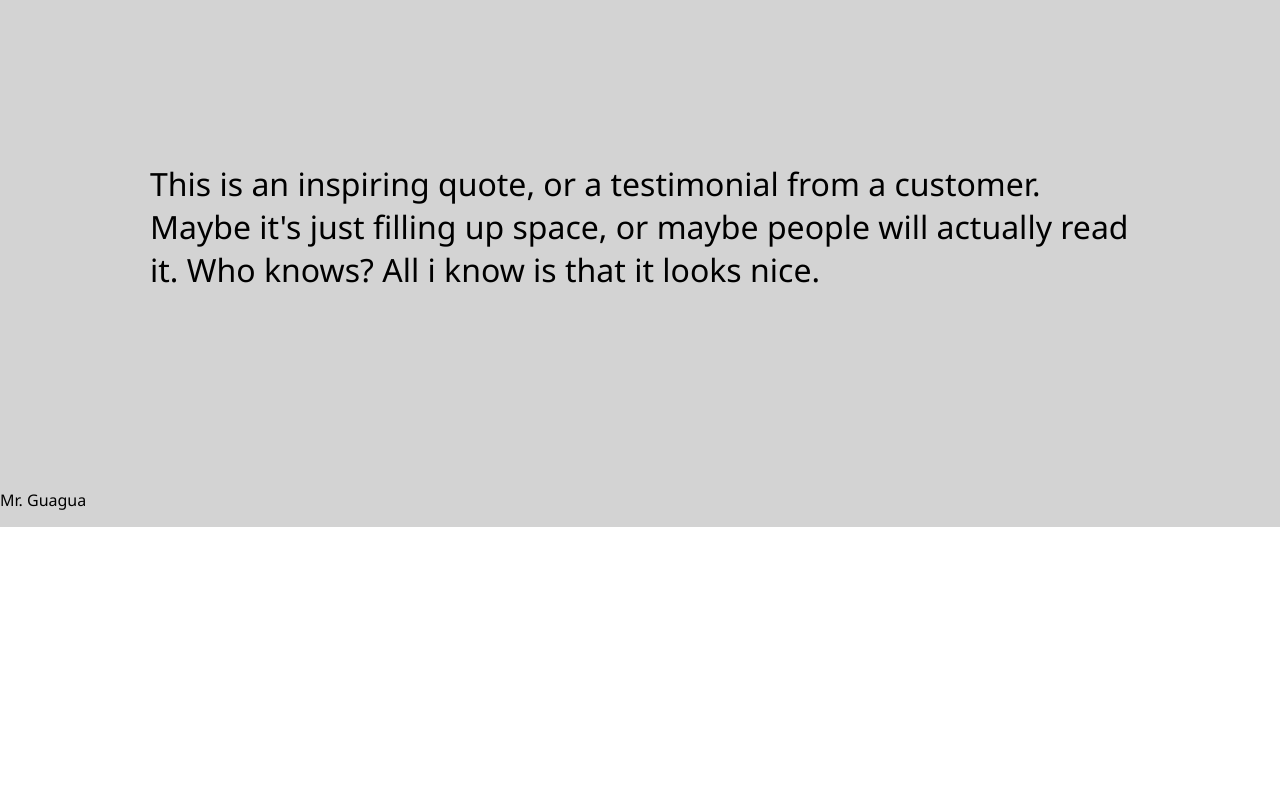
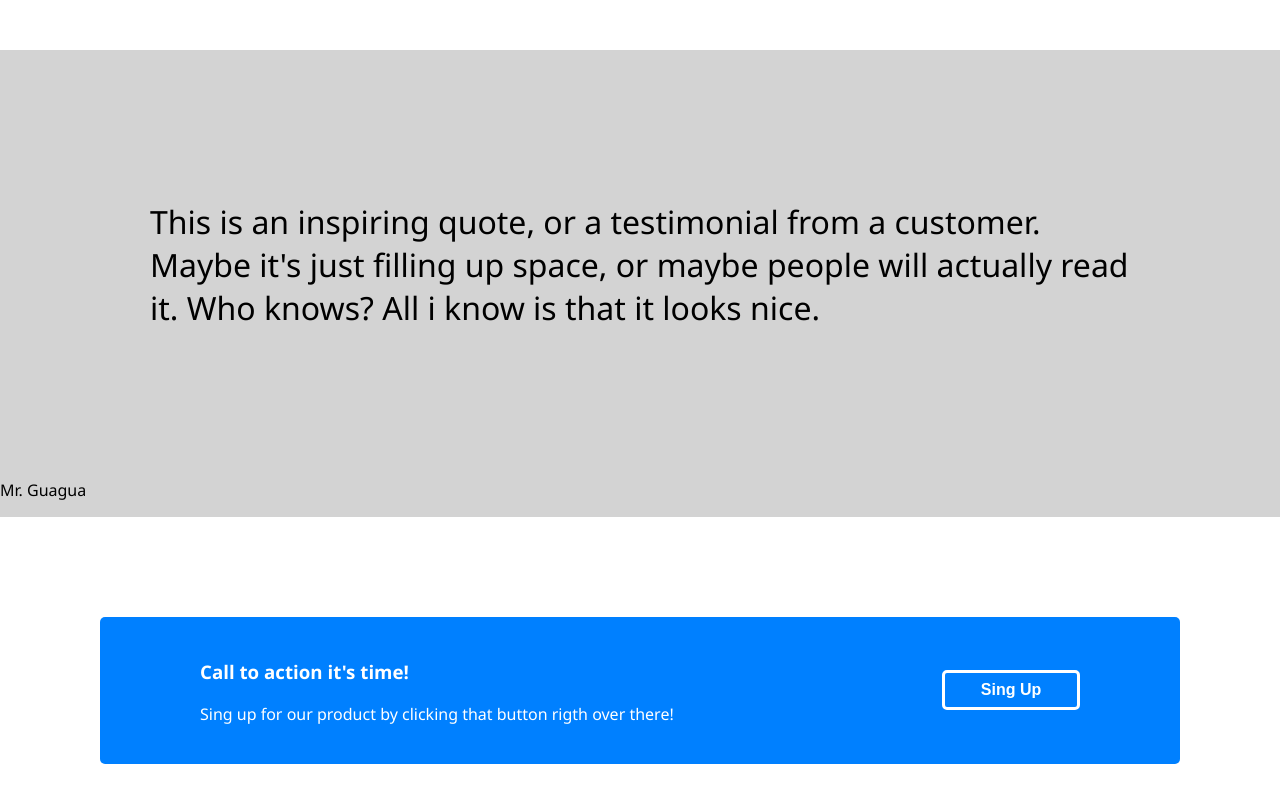
Before and after one commit to humbertodimablo/Talking-Plants-, a plain HTML site: page index.html in a window 1280 px wide. Shown: the part 900-1702 px from the top of the page. Before the commit the page ends 1427 px from the top, so only its background shows below. Drawn offline with Linux system fonts and the light colour scheme.

Commit message:
container4

```diff
--- a/index.css
+++ b/index.css
@@ -20,6 +20,17 @@ body {
     padding-top: 10px;
 
  }
+
+
+ h4 {
+    display: flex;
+    margin: 0;
+    padding: 0;
+ }
+
+ h1{
+    font-size: 48px;
+}
 .links {
     display: flex;
     gap: 1rem;
@@ -54,6 +65,7 @@ a {
 .container2 {
    flex-direction: column;
 display: flex;
+padding-bottom: 70px;
 }
 
 .top2 {
@@ -93,26 +105,6 @@ display: flex;
 
 }
 
-.author {
-    display: flex;
-
-}
-
-.container4 {
-    display: flex;
-    margin: 20px;
-
-}
-
-h1{
-    font-size: 48px;
-}
-
- h4 {
-    display: flex;
-    margin: 0;
-    padding: 0;
- }
 
  button {
     border: solid #0080ff;
@@ -130,3 +122,30 @@ h1{
     background-color: #0080ffd2;
 
  }
+
+ .container4 {
+    display: flex;
+    justify-content: center;
+    margin: 100px;
+ }
+
+ .box1 {
+    display: flex;
+    gap:40px;
+    background-color: #0080ff;
+    color: white;
+    border-radius: 5px;
+    width: 1024px;
+    height: 147px;
+    align-items: center;
+    padding-left: 100px;
+    padding-right: 100px;
+    justify-content: space-between;
+ }
+
+
+
+
+ .container4 button {
+    border: solid white;
+ }
--- a/index.html
+++ b/index.html
@@ -49,28 +49,32 @@
         <div class="fotos">
 
             <div>
-        <img src="https://images.pexels.com/photos/16541441/pexels-photo-16541441/free-photo-of-mar-playa-vacaciones-gente.jpeg?auto=compress&cs=tinysrgb&w=800&lazy=load" width="168px" height="160px">
+                <img src="https://images.pexels.com/photos/16541441/pexels-photo-16541441/free-photo-of-mar-playa-vacaciones-gente.jpeg?auto=compress&cs=tinysrgb&w=800&lazy=load"
+                    width="168px" height="160px">
                 <p>this is some subtext<br>
                     under an ilustration<br>
                     or image
                 </p>
             </div>
             <div>
-        <img  src="https://images.pexels.com/photos/27978911/pexels-photo-27978911/free-photo-of-paisaje-naturaleza-rocas-montana.jpeg?auto=compress&cs=tinysrgb&w=800&lazy=load" width="168px" height="160px">
+                <img src="https://images.pexels.com/photos/27978911/pexels-photo-27978911/free-photo-of-paisaje-naturaleza-rocas-montana.jpeg?auto=compress&cs=tinysrgb&w=800&lazy=load"
+                    width="168px" height="160px">
                 <p>this is some subtext<br>
                     under an ilustration<br>
                     or image
                 </p>
             </div>
             <div>
-        <img src="https://images.pexels.com/photos/27675493/pexels-photo-27675493/free-photo-of-mar-ciudad-puesta-de-sol-playa.jpeg?auto=compress&cs=tinysrgb&w=800&lazy=load" width="168px" height="160px">
+                <img src="https://images.pexels.com/photos/27675493/pexels-photo-27675493/free-photo-of-mar-ciudad-puesta-de-sol-playa.jpeg?auto=compress&cs=tinysrgb&w=800&lazy=load"
+                    width="168px" height="160px">
                 <p>this is some subtext<br>
                     under an ilustration<br>
                     or image
                 </p>
             </div>
             <div>
-        <img  src="https://images.pexels.com/photos/27245748/pexels-photo-27245748/free-photo-of-paisaje-montanas-naturaleza-niebla.jpeg?auto=compress&cs=tinysrgb&w=800&lazy=load" width="168px" height="160px">
+                <img src="https://images.pexels.com/photos/27245748/pexels-photo-27245748/free-photo-of-paisaje-montanas-naturaleza-niebla.jpeg?auto=compress&cs=tinysrgb&w=800&lazy=load"
+                    width="168px" height="160px">
                 <p>this is some subtext<br>
                     under an ilustration<br>
                     or image
@@ -82,24 +86,22 @@
 
     <div class="container3">
 
-<div class="text3">
-        <p> This is an inspiring quote, or a testimonial from a customer. Maybe it's just filling up space, or maybe
+        <p class="text3"> This is an inspiring quote, or a testimonial from a customer. Maybe it's just filling up
+            space, or maybe
             people will actually read it. Who knows? All i know is that it looks nice. </p>
-        </div>
-
-        <div class="author">
-            <p>Mr. Guagua</p>
-        </div>
+        <p class="author">Mr. Guagua</p>
 
     </div>
 
-    <!-- <div class="container4">
+    <div class="container4">
 
-         <div class="singup">
-            <p> Call to action it's time!</p>
-            <p>Sing up for our product by clicking that button rigth over there!</p>
+         <div class="box1">
+            <div class="boxtext">
+            <h3> Call to action it's time!</h3>
+            <p class="p1">Sing up for our product by clicking that button rigth over there!</p>
+        </div>
             <button> Sing Up</button>
-        </div> -->
+        </div>
     </div>
 </body>
 
```
Lines whose indentation alone changed are shown as unchanged.
